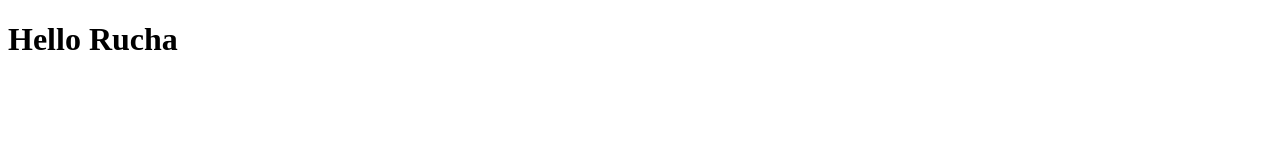
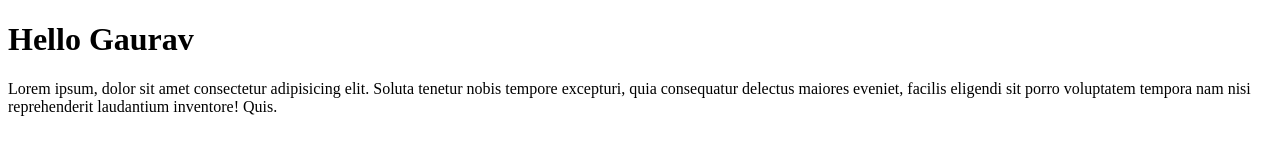
Before and after one commit to Ruchakhadatkar/temp-learn, a plain HTML site: page index.html in a window 1280 px wide. Drawn offline with Linux system fonts and the light colour scheme.

Commit message:
change name

```diff
--- a/index.html
+++ b/index.html
@@ -6,6 +6,7 @@
     <title>My App</title>
 </head>
 <body>
-    <h1>Hello Rucha</h1>
+    <h1>Hello Gaurav</h1>
+    <p>Lorem ipsum, dolor sit amet consectetur adipisicing elit. Soluta tenetur nobis tempore excepturi, quia consequatur delectus maiores eveniet, facilis eligendi sit porro voluptatem tempora nam nisi reprehenderit laudantium inventore! Quis.</p>
 </body>
 </html>
```
